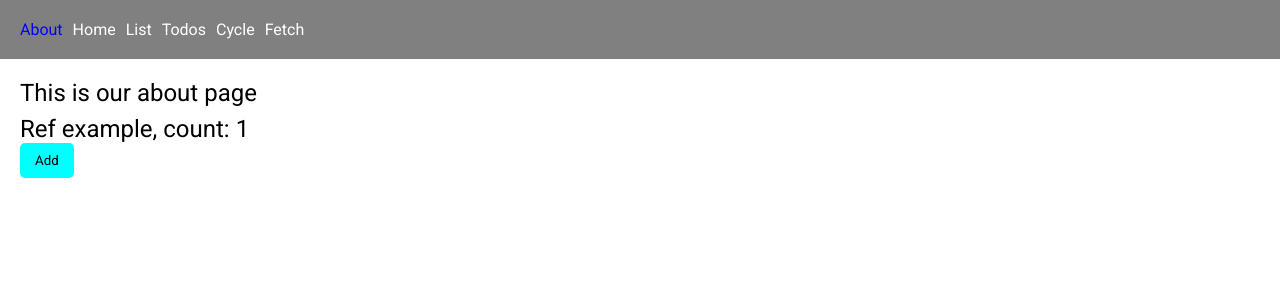
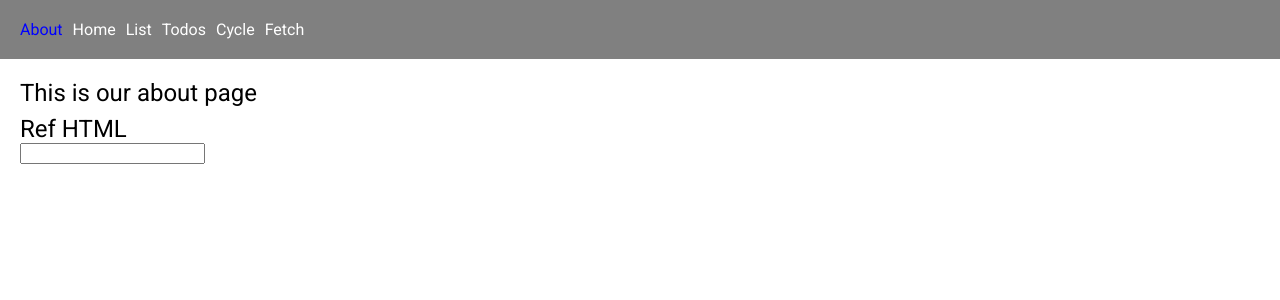
Before and after one commit to zadahead/IAI-React-6-2025, a React (Vite) app: page /about in a window 1280 px wide. Shown: the top 300 px of the page. Built offline with nearby package versions, Linux system fonts and the light colour scheme.

Commit message:
ref html

```diff
--- /dev/null
+++ b/src/components/refHtml/refHTML.jsx
@@ -0,0 +1,8 @@
+export const RefHTML = () => {
+    return (
+        <div>
+            <h2>Ref HTML</h2>
+            <input />
+        </div>
+    )
+}
--- a/src/pages/about/About.jsx
+++ b/src/pages/about/About.jsx
@@ -1,11 +1,12 @@
 import { RefExample } from "../../components/refExample/RefExample"
+import { RefHTML } from "../../components/refHtml/refHTML"
 
 export const About = () => {
     return (
         <div>
             <h2>This is our about page</h2>
             <div className="mt-2">
-                <RefExample />
+                <RefHTML />
             </div>
         </div>
     )
```
